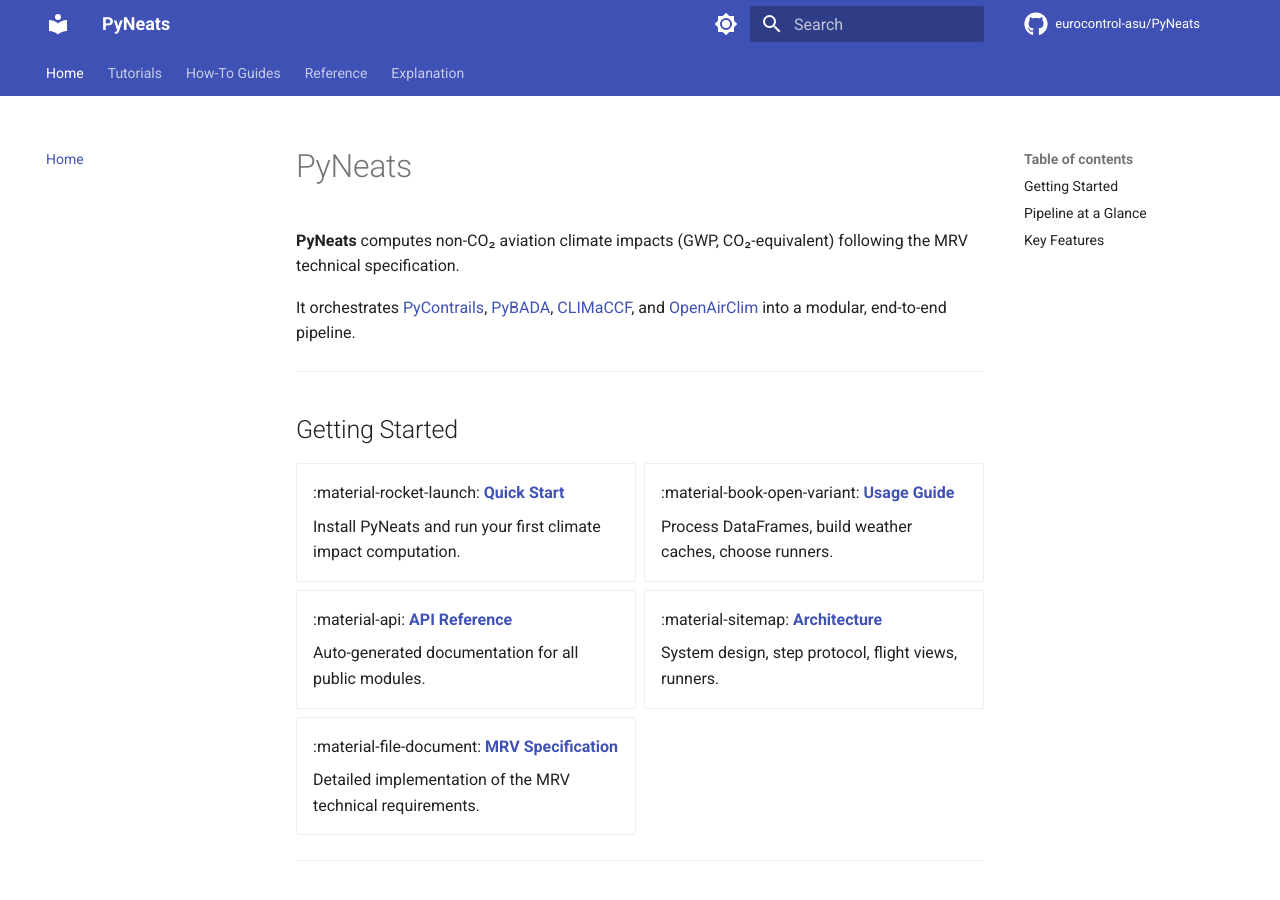
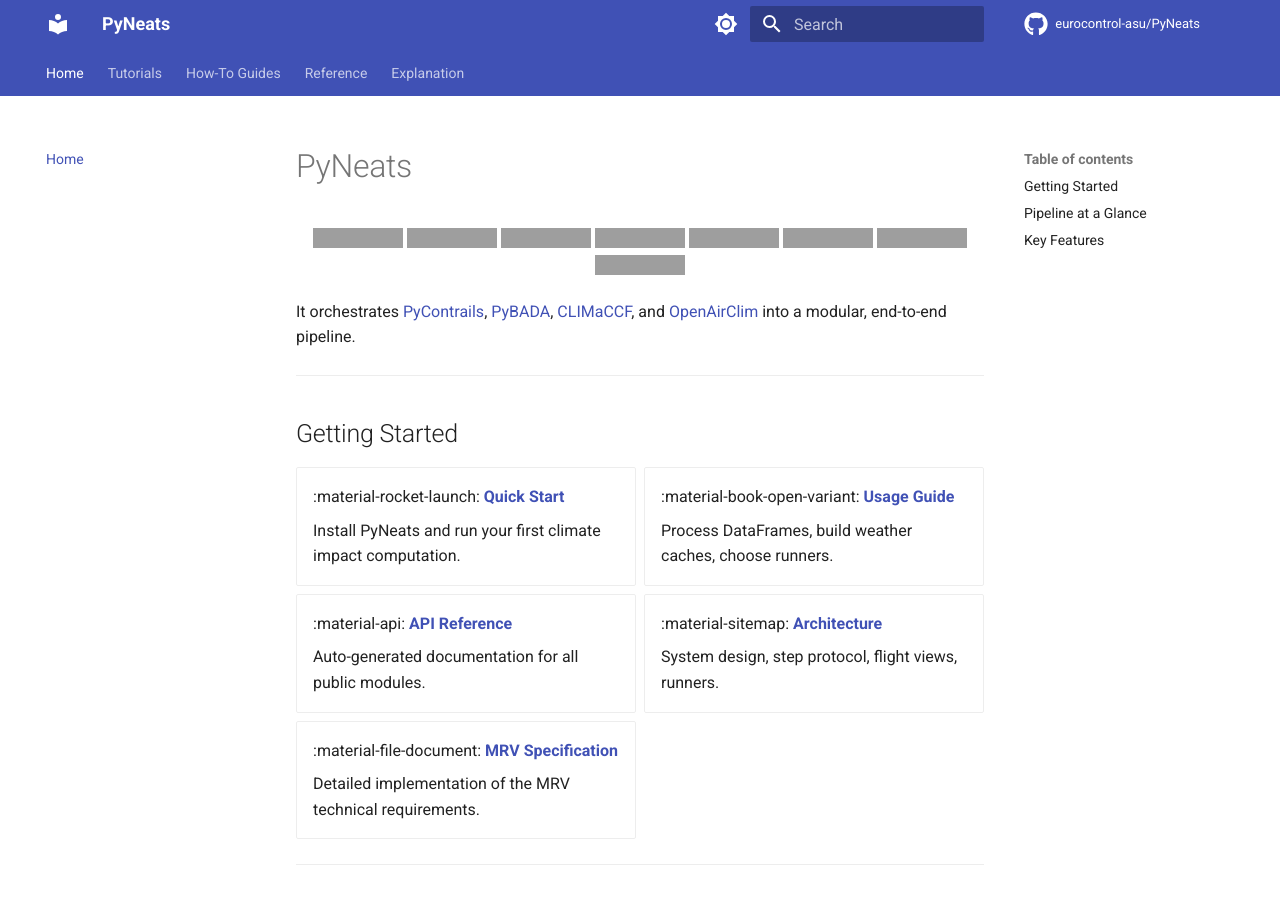
Before and after one commit to eurocontrol-asu/PyNeats, an MkDocs documentation site: the page built from docs/index.md, in a window 1280 px wide and 900 px high. Built offline with MkDocs 1.6.1 and Material for MkDocs 9.7.7, drawn with Linux system fonts in a browser that asks for light colours; comment, search, counter and statistics services are not loaded; grey boxes are pictures that could not be loaded.

Commit message:
ci(docs): add GitHub Pages workflow and docs-live badge
Add .github/workflows/docs.yml to auto-deploy MkDocs site to
GitHub Pages on push to main (build with uv + deploy-pages).

Sync badges on docs/index.md with README.md and add docs-live
badge to both files.

```diff
--- a/docs/index.md
+++ b/docs/index.md
@@ -1,6 +1,16 @@
 # PyNeats
 
-**PyNeats** computes non-CO₂ aviation climate impacts (GWP, CO₂-equivalent) following the MRV technical specification.
+<p align="center">
+  <a href="https://github.com/eurocontrol-asu/PyNeats/actions/workflows/ci.yml"><img src="https://github.com/eurocontrol-asu/PyNeats/actions/workflows/ci.yml/badge.svg" alt="CI" /></a>
+  <a href="https://codecov.io/gh/eurocontrol-asu/PyNeats"><img src="https://codecov.io/gh/eurocontrol-asu/PyNeats/branch/main/graph/badge.svg" alt="codecov" /></a>
+  <a href="https://badge.fury.io/py/pyneats"><img src="https://badge.fury.io/py/pyneats.svg" alt="PyPI version" /></a>
+  <img src="https://img.shields.io/badge/python-3.11+-blue.svg" alt="Python 3.11+" />
+  <a href="https://github.com/astral-sh/ruff"><img src="https://img.shields.io/endpoint?url=https://raw.githubusercontent.com/astral-sh/ruff/main/assets/badge/v2.json" alt="Ruff" /></a>
+  <a href="https://github.com/astral-sh/uv"><img src="https://img.shields.io/endpoint?url=https://raw.githubusercontent.com/astral-sh/uv/main/assets/badge/v0.json" alt="uv" /></a>
+  <a href="https://mypy-lang.org/"><img src="https://img.shields.io/badge/typed-mypy-blue" alt="Typed" /></a>
+  <a href="https://eurocontrol-asu.github.io/PyNeats/"><img src="https://img.shields.io/badge/docs-live-brightgreen" alt="Docs" /></a>
+</p>
+
 
 It orchestrates [PyContrails](https://github.com/contrailcirrus/pycontrails), [PyBADA](https://github.com/eurocontrol-bada/pybada), [CLIMaCCF](https://github.com/dlr-pa/climaccf), and [OpenAirClim](https://github.com/dlr-pa/oac) into a modular, end-to-end pipeline.
 
```
Also changed, not shown: README.md (+1 -0 lines), 1 other file.
